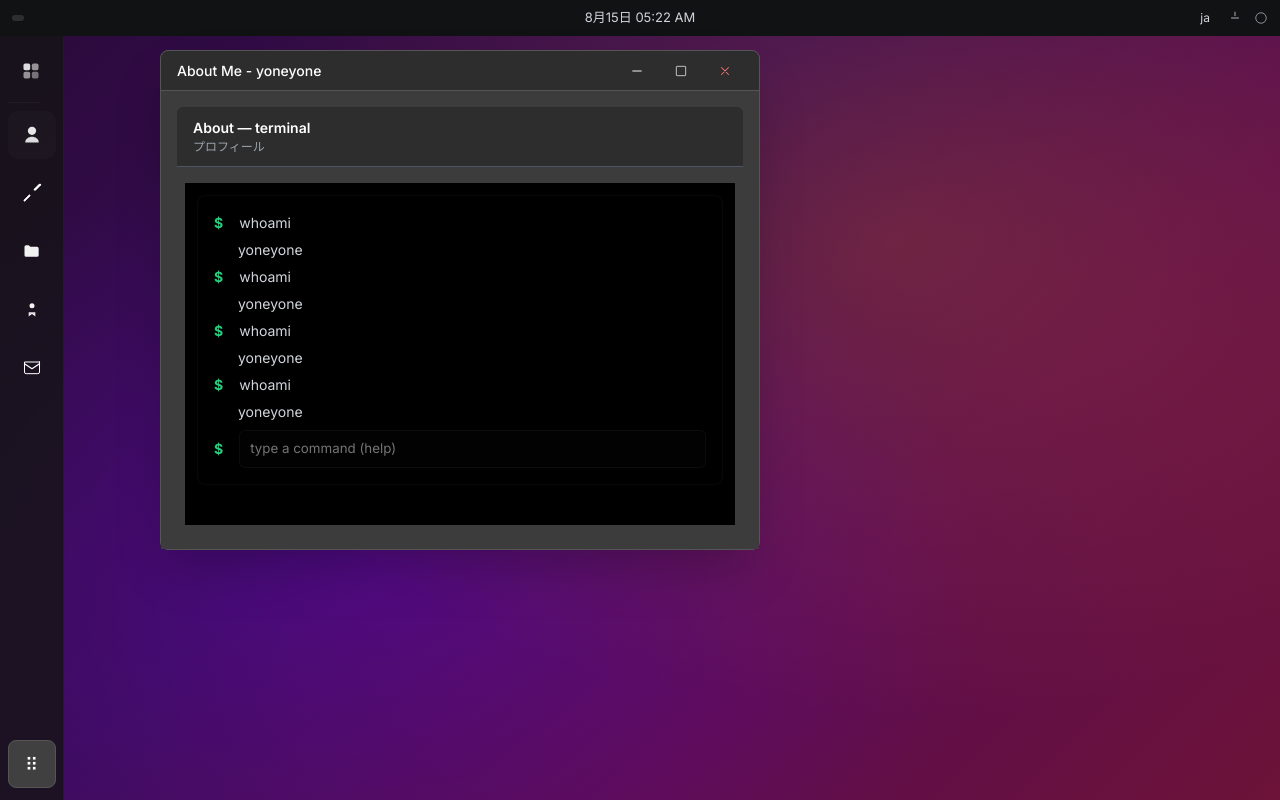
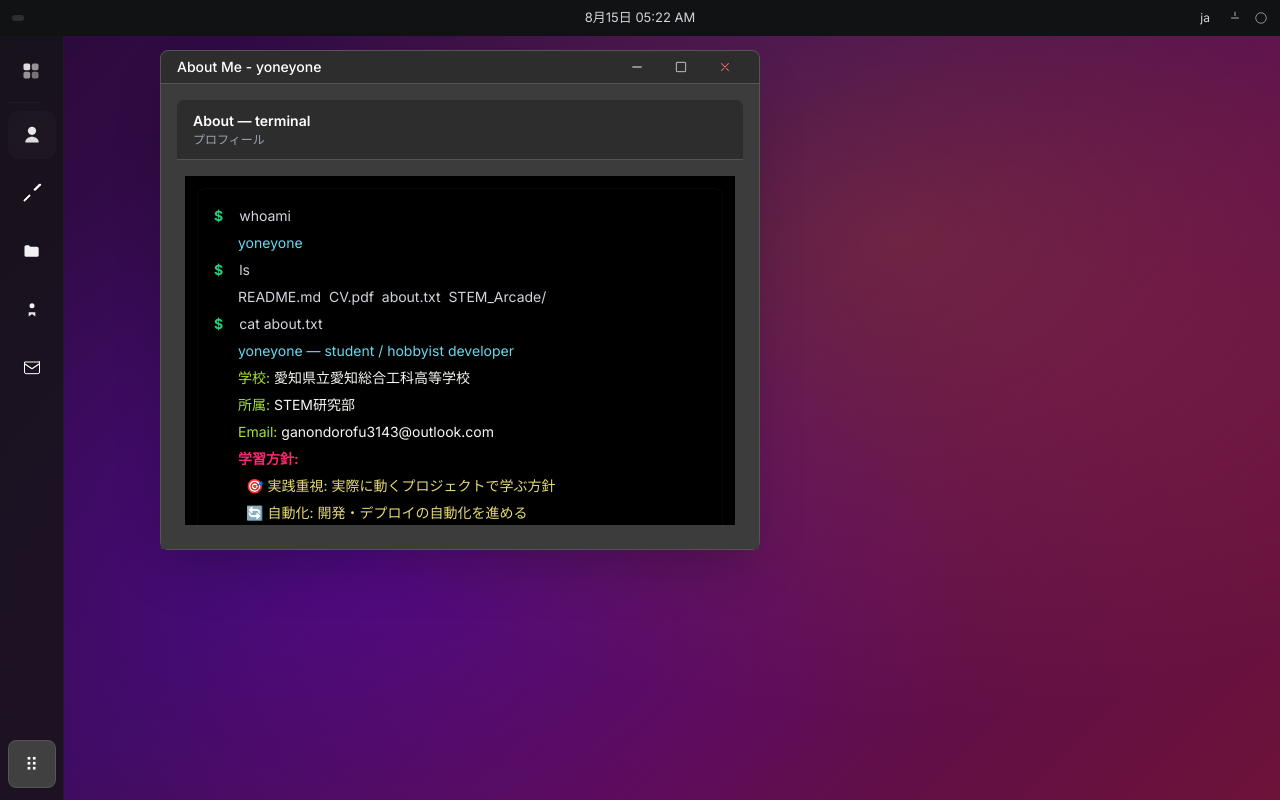
Before and after one commit to ganondorofu/portfolio, a Next.js app: page / in a window 1280 px wide. Both pictures are taken after a click on the element "About Me". Built offline with nearby package versions, Linux system fonts and the light colour scheme.

Commit message:
Add learning philosophy to terminal about section with colorful styling

```diff
--- a/src/components/ProfileWindow.tsx
+++ b/src/components/ProfileWindow.tsx
@@ -7,19 +7,19 @@ const ProfileWindow: React.FC = () => {
   const [displayedLines, setDisplayedLines] = useState<string[]>([]);
   const [input, setInput] = useState('');
   const [isProcessing, setIsProcessing] = useState(false);
+  const [demoRun, setDemoRun] = useState(false);
 
-  const mockFiles = {
+  const mockFiles: Record<string, string> = {
     'README.md': '# README\nThis is a playful file preview for the portfolio.',
     'CV.pdf': 'Curriculum Vitae (preview): education and contact.',
-    'about.txt': 'yoneyone — student / hobbyist developer\n\n学校: 愛知県立愛知総合工科高等学校\n所属: STEM研究部\nEmail: ganondorofu3143@outlook.com'
-  } as Record<string, string>;
+    'about.txt': 'yoneyone — student / hobbyist developer\n\n学校: 愛知県立愛知総合工科高等学校\n所属: STEM研究部\nEmail: ganondorofu3143@outlook.com\n\n学習方針:\n🎯 実践重視: 実際に動くプロジェクトで学ぶ方針\n🔄 自動化: 開発・デプロイの自動化を進める\n🤖 AI活用: 知識のない分野や難しい課題にもAIを使って積極的に挑戦'
+  };
 
   const runCommand = useCallback(async (raw: string) => {
     const cmd = raw.trim();
     if (!cmd) return;
     setIsProcessing(true);
 
-    // echo the command
     setDisplayedLines(prev => [...prev, `$ ${cmd}`]);
 
     const sleep = (ms: number) => new Promise(res => setTimeout(res, ms));
@@ -65,14 +65,16 @@ const ProfileWindow: React.FC = () => {
     }
 
     setIsProcessing(false);
-  }, [mockFiles]);
+  }, []);
 
-  // Auto demo on mount
   useEffect(() => {
+    if (demoRun) return;
+
     let mounted = true;
     const sleep = (ms: number) => new Promise(res => setTimeout(res, ms));
 
     const demo = async () => {
+      setDemoRun(true);
       await sleep(500);
       const seq = ['whoami', 'ls', 'cat about.txt'];
       for (const c of seq) {
@@ -84,9 +86,44 @@ const ProfileWindow: React.FC = () => {
 
     demo();
     return () => { mounted = false; };
-  }, [runCommand]);
+  }, []);
 
   const promptStyle: React.CSSProperties = { color: '#21d07a', marginRight: 8, fontWeight: 700 };
+
+  // 行の色付け関数
+  const renderLine = (line: string, index: number) => {
+    if (line.startsWith('$ ')) {
+      return (
+        <div key={index} style={{ display: 'flex', alignItems: 'flex-start', gap: 8, marginBottom: 6 }}>
+          <div style={promptStyle}>$</div>
+          <div>{line.slice(2)}</div>
+        </div>
+      );
+    }
+
+    // カラー付きスタイリング
+    if (line.includes('yoneyone')) {
+      return <div key={index} style={{ color: '#66d9ef', marginBottom: 6, paddingLeft: 24 }}>{line}</div>;
+    } else if (line.includes('学校:') || line.includes('所属:') || line.includes('Email:')) {
+      const [key, ...value] = line.split(':');
+      return (
+        <div key={index} style={{ marginBottom: 6, paddingLeft: 24 }}>
+          <span style={{ color: '#a6e22e' }}>{key}:</span>
+          <span style={{ color: '#f8f8f2' }}>{value.join(':')}</span>
+        </div>
+      );
+    } else if (line.startsWith('#')) {
+      return <div key={index} style={{ color: '#fd971f', fontWeight: 'bold', marginBottom: 6, paddingLeft: 24 }}>{line}</div>;
+    } else if (line.includes('—')) {
+      return <div key={index} style={{ color: '#ae81ff', marginBottom: 6, paddingLeft: 24 }}>{line}</div>;
+    } else if (line.includes('学習方針:')) {
+      return <div key={index} style={{ color: '#f92672', fontWeight: 'bold', marginBottom: 6, paddingLeft: 24 }}>{line}</div>;
+    } else if (line.startsWith('🎯') || line.startsWith('🔄') || line.startsWith('🤖')) {
+      return <div key={index} style={{ color: '#e6db74', marginBottom: 6, paddingLeft: 32 }}>{line}</div>;
+    }
+
+    return <div key={index} style={{ marginBottom: 6, paddingLeft: 24 }}>{line}</div>;
+  };
 
   return (
     <div style={{ width: '100%', height: '100%', display: 'flex', flexDirection: 'column' }}>
@@ -94,20 +131,8 @@ const ProfileWindow: React.FC = () => {
       <div style={{ flex: 1, padding: 12, overflow: 'auto', background: '#000' }}>
         <div style={{ maxWidth: '980px', margin: '0 auto' }}>
           <div style={{ fontFamily: 'monospace', color: '#d1d5db', whiteSpace: 'pre-wrap', lineHeight: 1.6, background: '#000', padding: 16, borderRadius: 8, border: '1px solid rgba(255,255,255,0.03)' }}>
-            {displayedLines.map((line, i) => (
-              <div key={i} style={{ marginBottom: 6 }}>
-                {line.startsWith('$ ') ? (
-                  <div style={{ display: 'flex', alignItems: 'flex-start', gap: 8 }}>
-                    <div style={promptStyle}>{line.slice(0, 1)}</div>
-                    <div>{line.slice(2)}</div>
-                  </div>
-                ) : (
-                  <div style={{ paddingLeft: 24 }}>{line}</div>
-                )}
-              </div>
-            ))}
+            {displayedLines.map(renderLine)}
 
-            {/* Input form */}
             <div style={{ display: 'flex', alignItems: 'center', gap: 8, marginTop: 8 }}>
               <div style={promptStyle}>$</div>
               <form onSubmit={(e) => { e.preventDefault(); runCommand(input); setInput(''); }} style={{ flex: 1 }}>
```
